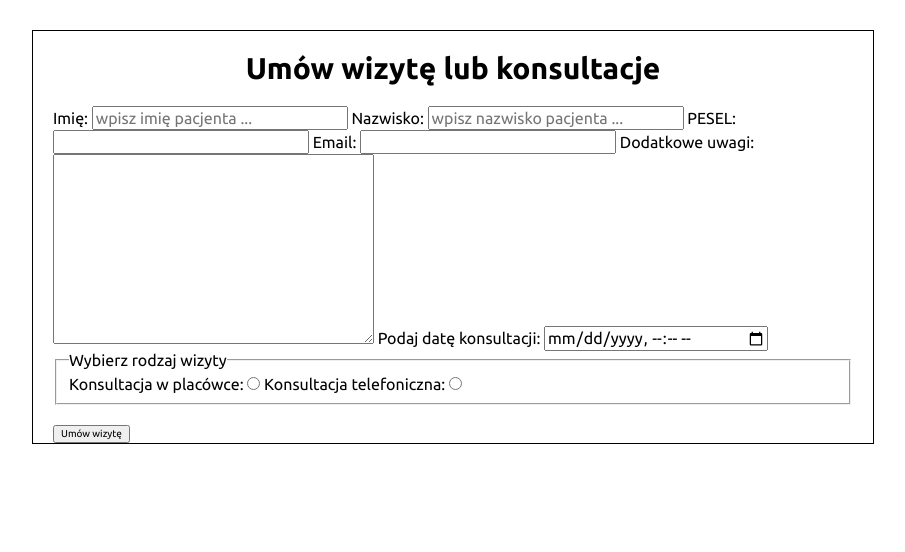
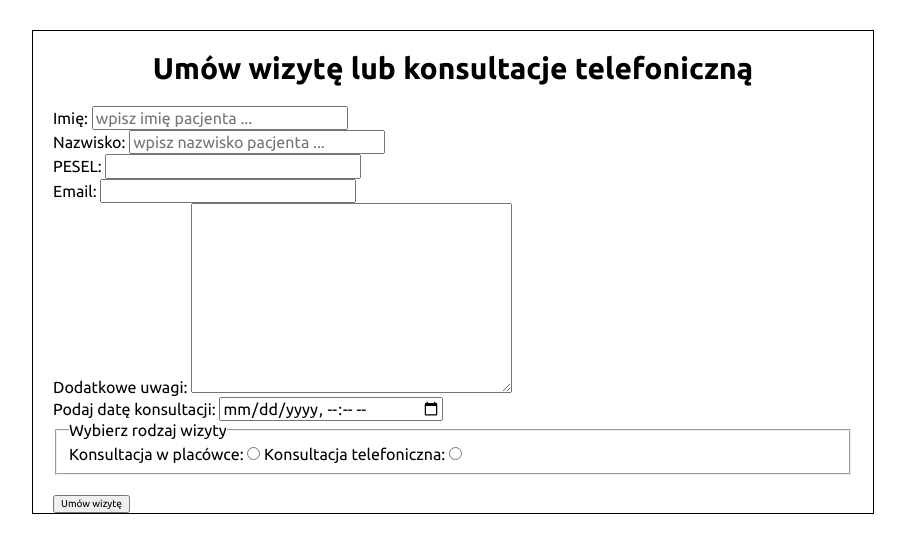
Before and after one commit to piotr-skolorzynski/simple-form-examp, a plain HTML site: page index.html in a window 1280 px wide. Shown: the whole page, without its empty margins (187-1092 px from the left). Drawn offline with Linux system fonts and the light colour scheme.

Commit message:
modify index.html file finish form structure

```diff
--- a/index.html
+++ b/index.html
@@ -13,20 +13,38 @@
 <body>
 
     <div class="container">
-        <h1>Umów wizytę lub konsultacje</h1>
-        <form action="./sent.html" method="post" target="_blank" name="form-reserve-consultation">
+        <h1>Umów wizytę lub konsultacje telefoniczną</h1>
+        <form action="./sent.html" method="POST" target="_blank" name="form-reserve-consultation" class="form">
+            <div class="form-item">
                 <label for="fname">Imię:</label>
-            <input type="text" id="fname" placeholder="wpisz imię pacjenta ..." required>
+                <input type="text" id="fname" name="fname" placeholder="wpisz imię pacjenta ..." required>
+            </div>
+
+            <div class="form-item">
                 <label for="lname">Nazwisko:</label>
-            <input type="text" id="lname" placeholder="wpisz nazwisko pacjenta ..." required>
+                <input type="text" id="lname" name="lname" placeholder="wpisz nazwisko pacjenta ..." required>
+            </div>
+
+            <div class="form-item">
                 <label for="pesel">PESEL:</label>
-            <input type="number" name="" id="pesel">
+                <input type="number" name="pesel" id="pesel">
+            </div>
+
+            <div class="form-item">
                 <label for="email">Email:</label>
-            <input type="email" name="" id="email">
+                <input type="email" name="email" id="email">
+            </div>
+
+            <div class="form-item">
                 <label for="comments">Dodatkowe uwagi:</label>
                 <textarea name="comments" id="comments" cols="30" rows="10"></textarea>
+            </div>
+
+            <div class="form-item">
                 <label for="datetime">Podaj datę konsultacji:</label>
-            <input type="datetime-local" name="" id="datetime">
+                <input type="datetime-local" name="datetime" id="datetime">
+            </div>
+
             <fieldset>
                 <legend> Wybierz rodzaj wizyty </legend>
                 <label for="contact">Konsultacja w placówce:</label>
@@ -34,13 +52,10 @@
                 <label for="phone">Konsultacja telefoniczna:</label>
                 <input type="radio" name="visits" id="phone" value="phone">
             </fieldset>
+
         </form>
-        <button type="submit">Umów wizytę</button>
-        <!-- dokończ button submit, przypomnij sobie jak się robi z przyciskiem type submit poza formularzem -->
+        <button type="submit" form="form-reserve-consultation">Umów wizytę</button>
     </div>
-
-
-
 
 
 </body>
```
Also changed, not shown: 1 other file. Lines whose indentation alone changed are shown as unchanged.
